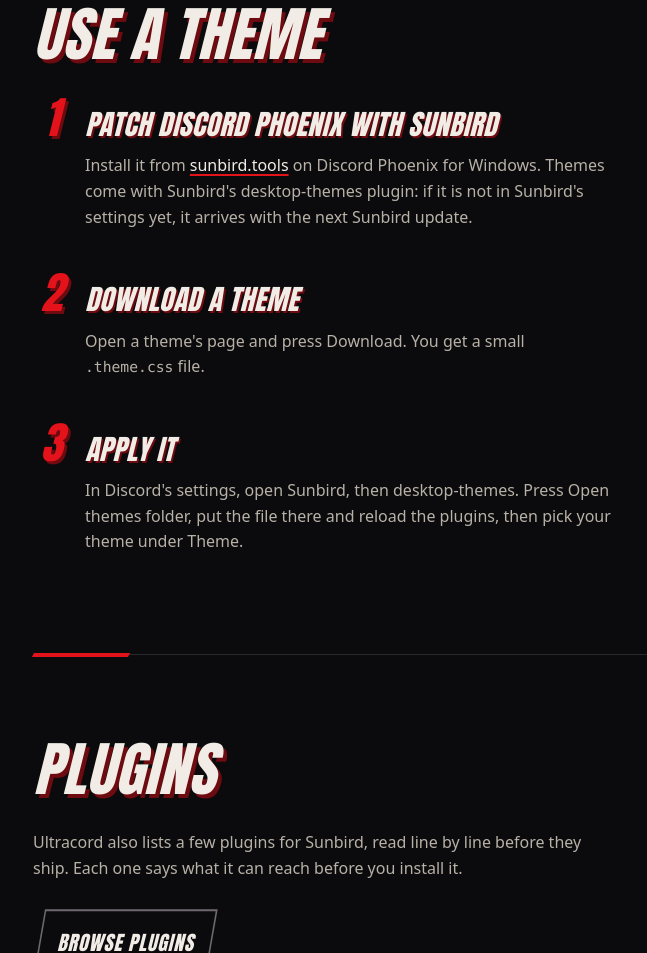
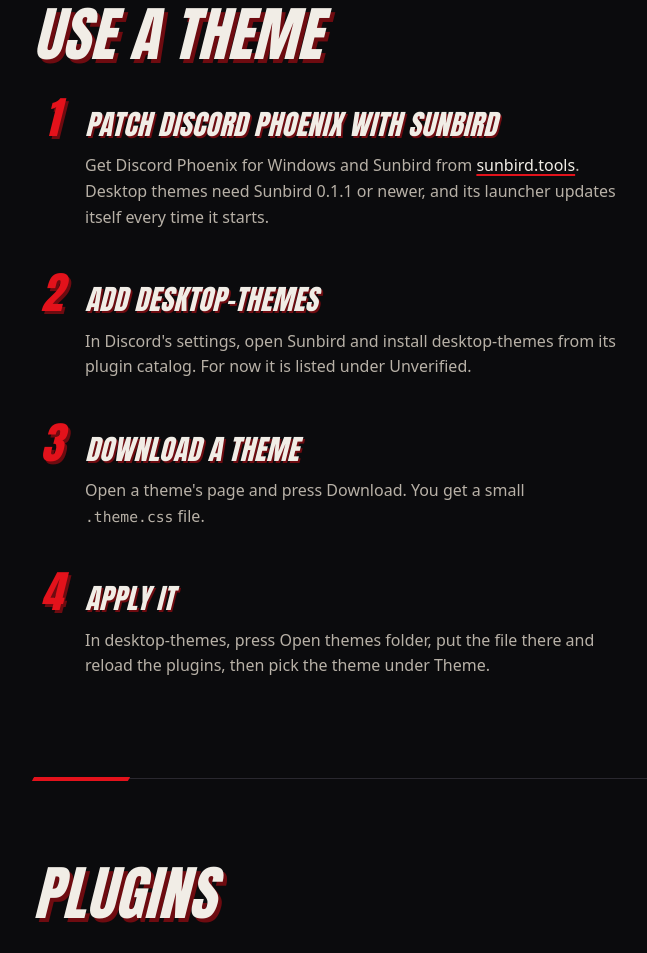
Before and after one commit to acasamit/ultracord-site, a plain HTML site: page index.html in a window 1280 px wide. Shown: the part 1742-2695 px from the top of the page, without its empty margins (31-678 px from the left). Drawn offline with Linux system fonts and the light colour scheme; no server answers.

Commit message:
Update Theme Steps For Sunbird 0.1.1

```diff
--- a/index.html
+++ b/index.html
@@ -83,7 +83,11 @@
       <ol class="steps">
         <li>
           <h3>Patch Discord Phoenix with Sunbird</h3>
-          <p>Install it from <a href="https://sunbird.tools/">sunbird.tools</a> on Discord Phoenix for Windows. Themes come with Sunbird's desktop-themes plugin: if it is not in Sunbird's settings yet, it arrives with the next Sunbird update.</p>
+          <p>Get Discord Phoenix for Windows and Sunbird from <a href="https://sunbird.tools/">sunbird.tools</a>. Desktop themes need Sunbird 0.1.1 or newer, and its launcher updates itself every time it starts.</p>
+        </li>
+        <li>
+          <h3>Add desktop-themes</h3>
+          <p>In Discord's settings, open Sunbird and install desktop-themes from its plugin catalog. For now it is listed under Unverified.</p>
         </li>
         <li>
           <h3>Download a theme</h3>
@@ -91,7 +95,7 @@
         </li>
         <li>
           <h3>Apply it</h3>
-          <p>In Discord's settings, open Sunbird, then desktop-themes. Press Open themes folder, put the file there and reload the plugins, then pick your theme under Theme.</p>
+          <p>In desktop-themes, press Open themes folder, put the file there and reload the plugins, then pick the theme under Theme.</p>
         </li>
       </ol>
     </section>
```
Also changed, not shown: create.html (+3 -3 lines), theme.html (+6 -2 lines).
